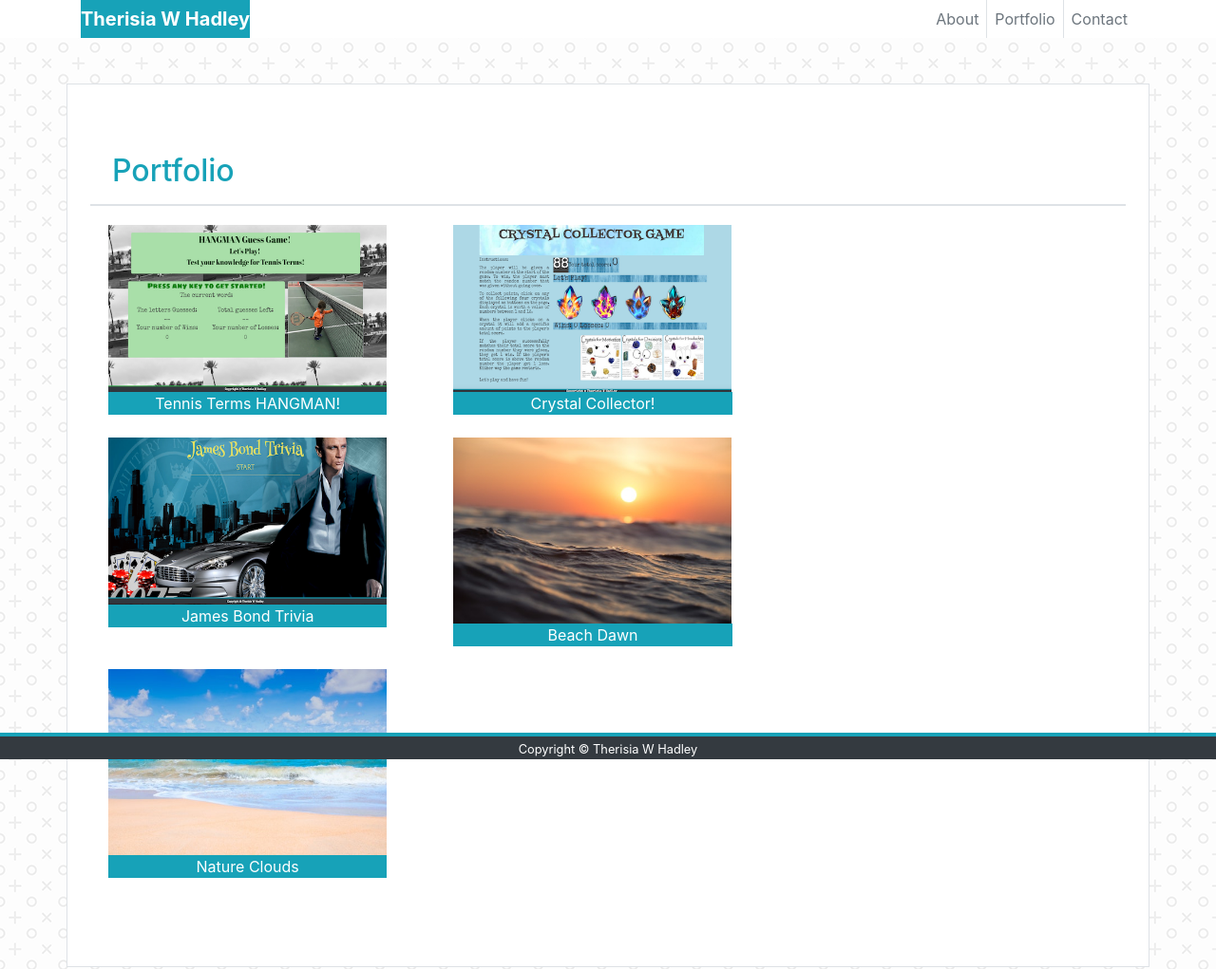
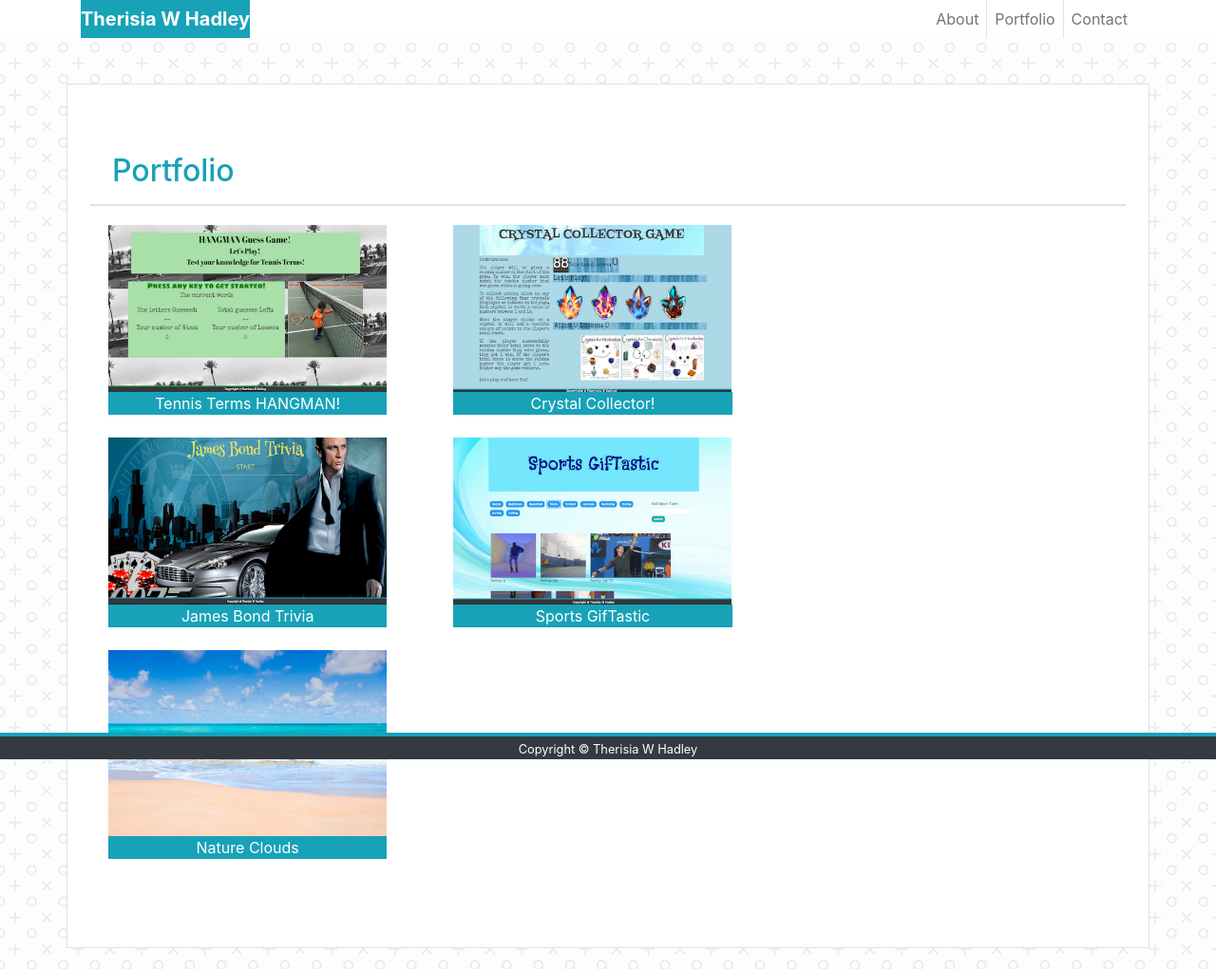
Before and after one commit to BaliGirl/Bootstrap-Portfolio, a plain HTML site: page portfolio.html in a window 1280 px wide. Shown: the top 1021 px of the page at 95% size. Drawn offline with nearby package versions, Linux system fonts and the light colour scheme.

Commit message:
uploadGifTastic

```diff
--- a/portfolio.html
+++ b/portfolio.html
@@ -9,6 +9,7 @@
 
   <meta charset="UTF-8">
   <title>Therisia's Bio</title>
+  <link rel="icon" type="image/png" href="assets/images/THad_Wedding.jpg"/>
 </head>
 
 <body style="background-image:url('assets/images/tic_tac_toe.png')">
@@ -88,10 +89,10 @@
         </div>
         <div class="col-md-4">
           <div class="p-1">
-            <a href="assets/images/beach-dawn-dusk.jpg">
-              <img src="assets/images/beach-dawn-dusk.jpg" alt="Beach Dawn" style="width:90%">
+            <a href="https://baligirl.github.io/GifTastic/">
+              <img src="assets/images/GifTastic.jpg" alt="Sports GifTastic" style="width:90%">
               <div class="img-overlay pl-0 pr-2 mr-4">
-                  <p class="bg-info text-white text-center v-align-content">Beach Dawn</p>
+                  <p class="bg-info text-white text-center v-align-content">Sports GifTastic</p>
               </div>
             </a>
           </div>
```
Also changed, not shown: contact.html (+1 -0 lines), index.html (+1 -0 lines), assets/images/GifTastic.jpg (added), assets/images/THad_Wedding.jpg (added), 3 other files.
